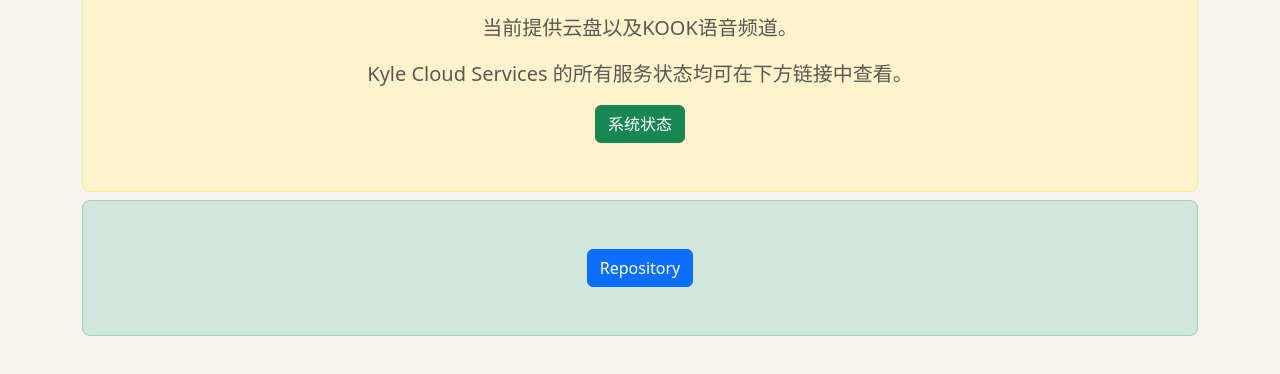
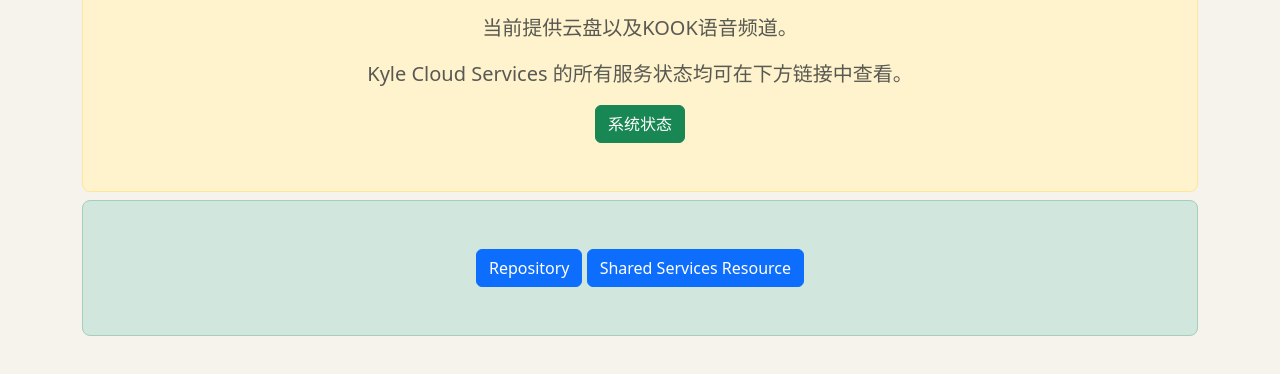
Before and after one commit to AlcaProphet/kylecloudservices, a plain HTML site: page index.html in a window 1280 px wide. Shown: the part 1035-1409 px from the top of the page. Drawn offline with Linux system fonts and the light colour scheme.

Commit message:
Update index.html

```diff
--- a/index.html
+++ b/index.html
@@ -45,6 +45,7 @@
     <div class="b-example-divider mt-2 mb-2"></div>
     <div class="p-5 text-center bg-body-tertiary rounded-3 text-success-emphasis bg-success-subtle border border-success-subtle">
       <a class="d-inline-flex align-items-center btn btn-primary " href="https://github.com/AlcaProphet" target="_blank" role="button">Repository</a>
+      <a class="d-inline-flex align-items-center btn btn-primary " href="./sharedServicesResource.html" target="_blank" role="button">Shared Services Resource</a>
     </div>
   </div>
 
```
